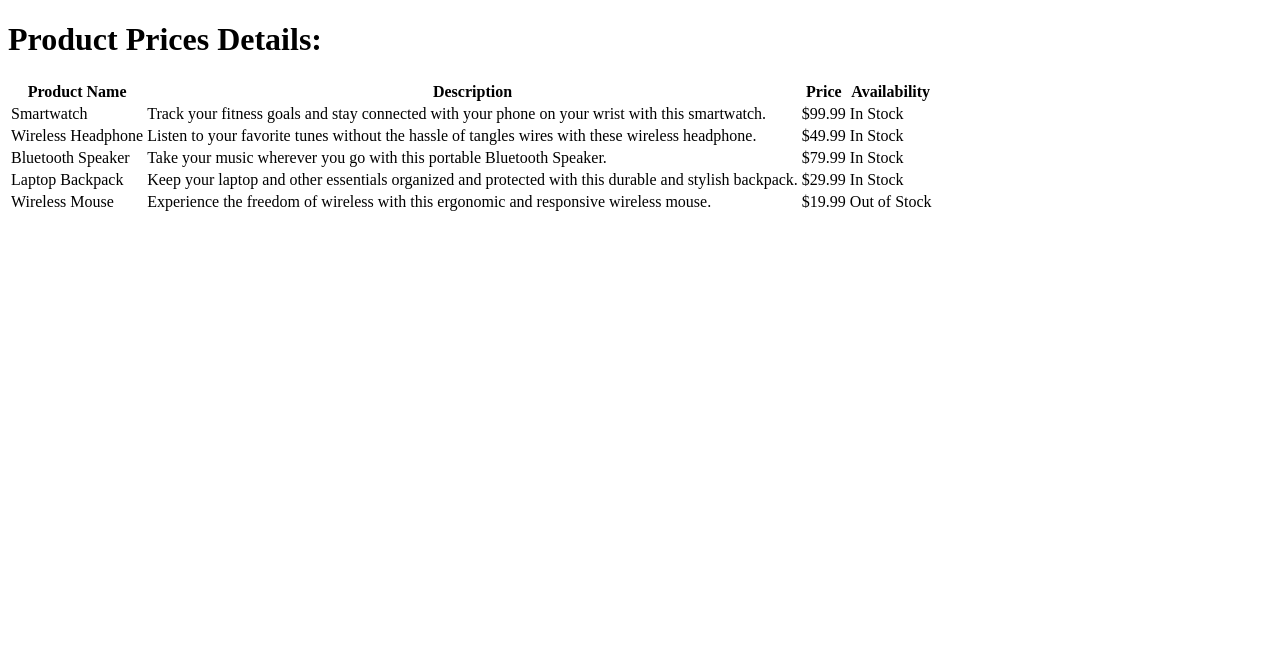
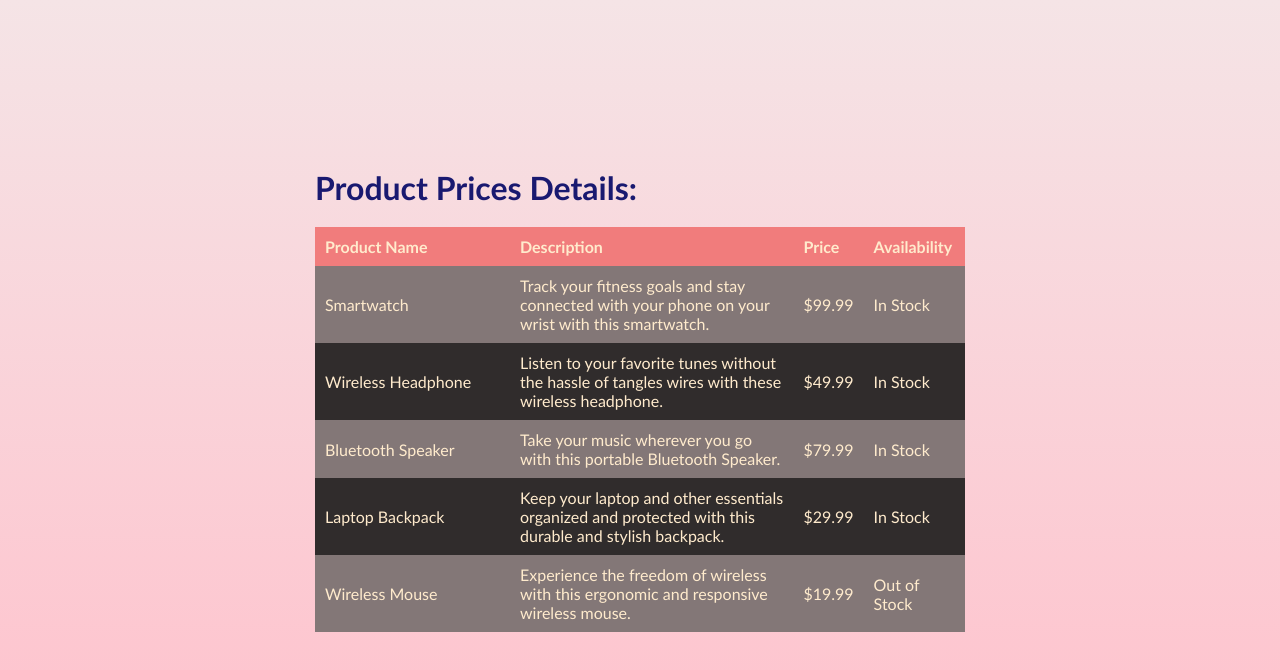
Before and after one commit to dev-rsiva/Price-details-table, a plain HTML site: page index.html in a window 1280 px wide. Drawn offline with Linux system fonts and the light colour scheme; files that its build step writes are made by us from their sources; the site is published under a folder, as on GitHub Pages, so addresses that start at the root find nothing.

Commit message:
Update index.html

```diff
--- a/index.html
+++ b/index.html
@@ -3,7 +3,7 @@
   <head>
     <title>Parcel Sandbox</title>
     <meta charset="UTF-8" />
-    <link rel="stylesheet" href="/src/style.css" />
+    <link rel="stylesheet" href="style.css" />
   </head>
 
   <body>
```
